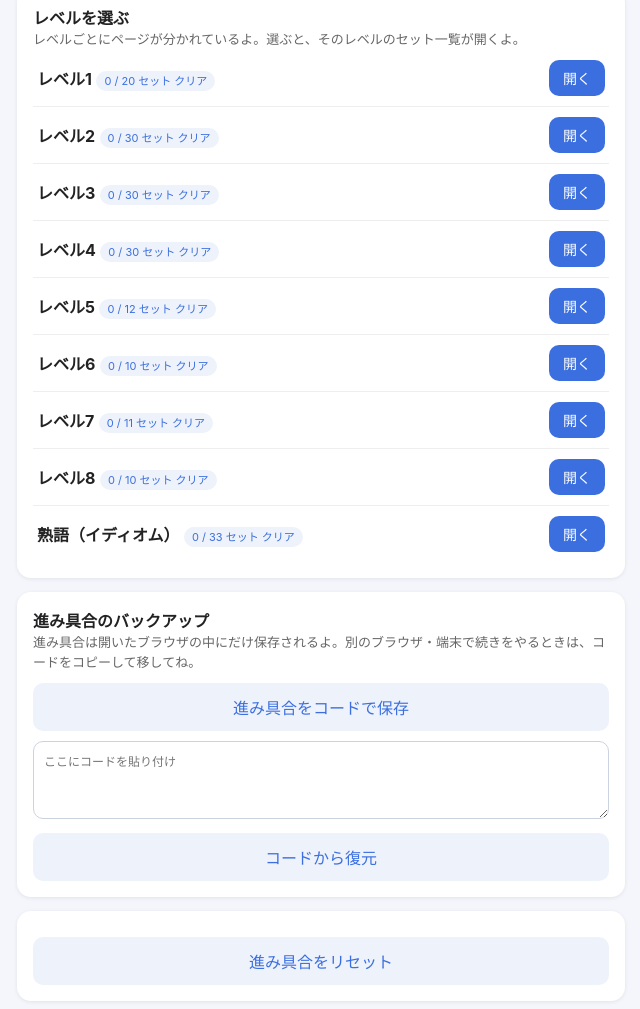
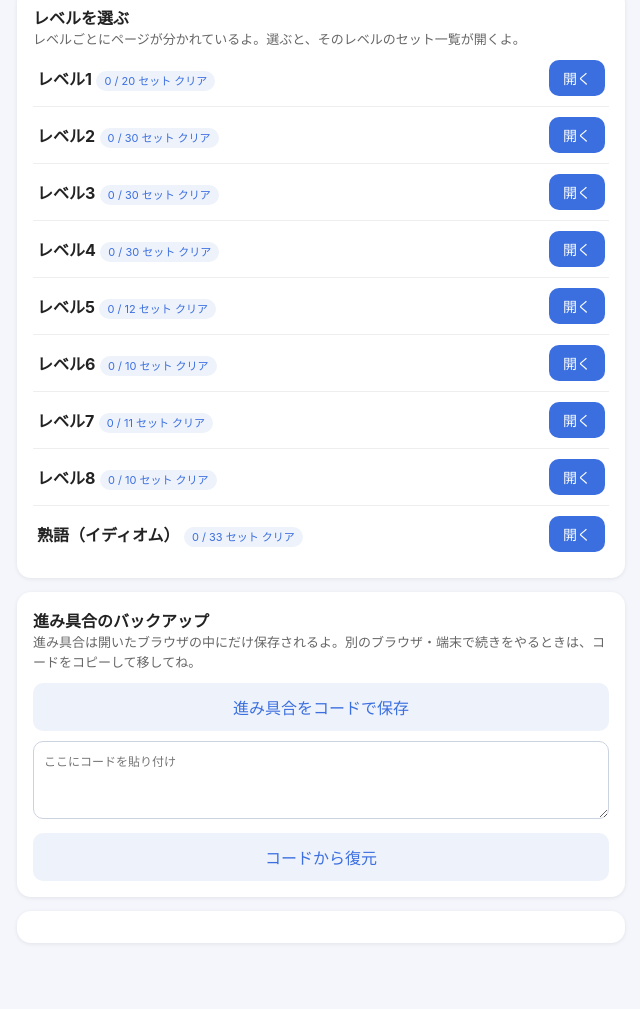
Before and after one commit to yudukik0715-stack/English, a plain HTML site: page index.html in a window 1280 px wide. Shown: the part 252-1261 px from the top of the page, without its empty margins (319-959 px from the left). After the commit the page ends 1225 px from the top, so only its background shows below. Drawn offline with Linux system fonts and the light colour scheme.

Commit message:
進み具合リセットボタンを削除（誤操作防止）

```diff
--- a/index.html
+++ b/index.html
@@ -74,7 +74,6 @@
     <button class="sub-btn" onclick="importState()">コードから復元</button>
   </div>
   <div class="card">
-    <button class="sub-btn" onclick="resetAll()">進み具合をリセット</button>
   </div>
 </div>
 
```
